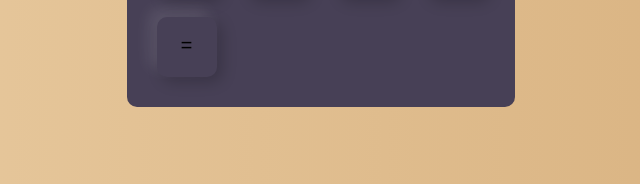
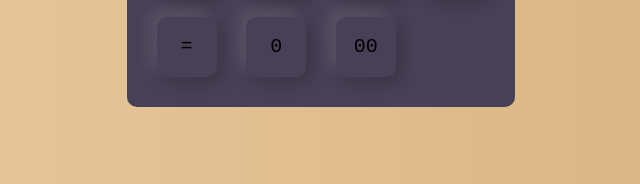
Before and after one commit to heyfai/math-calculator, a plain HTML site: page index.html in a window 1280 px wide. Shown: the part 575-759 px from the top of the page, 319-959 px from the left. Drawn offline with Linux system fonts and the light colour scheme.

Commit message:
switched numbers around a little bit

```diff
--- a/index.html
+++ b/index.html
@@ -44,6 +44,8 @@
                 </div>
                 <div>
                     <input type="button" value="=">
+                    <input type="button" value="0">
+                    <input type="button" value="00">
 
             </form>
         </div>
```
